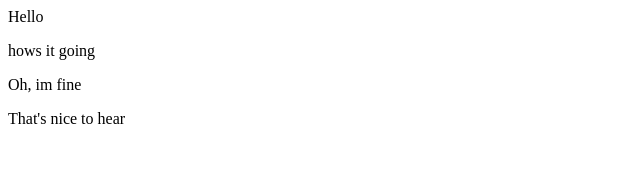
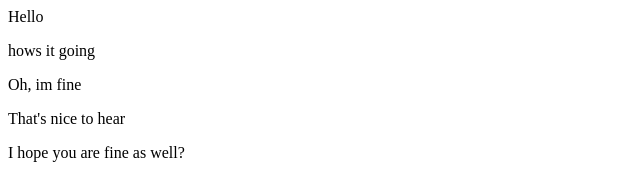
Before and after one commit to AngelBennett/hello-world, a plain HTML site: page index.html in a window 1280 px wide. Shown: the whole page, without its empty margins (0-640 px from the left). Drawn offline with Linux system fonts and the light colour scheme.

Commit message:
added index.html and sample

```diff
--- a/index.html
+++ b/index.html
@@ -2,3 +2,4 @@
 <p>hows it going</p>
 <p>Oh, im fine</p>
 <p>That's nice to hear</p>
+<p>I hope you are fine as well?</p>
```
Also changed, not shown: samplefile.txt.
